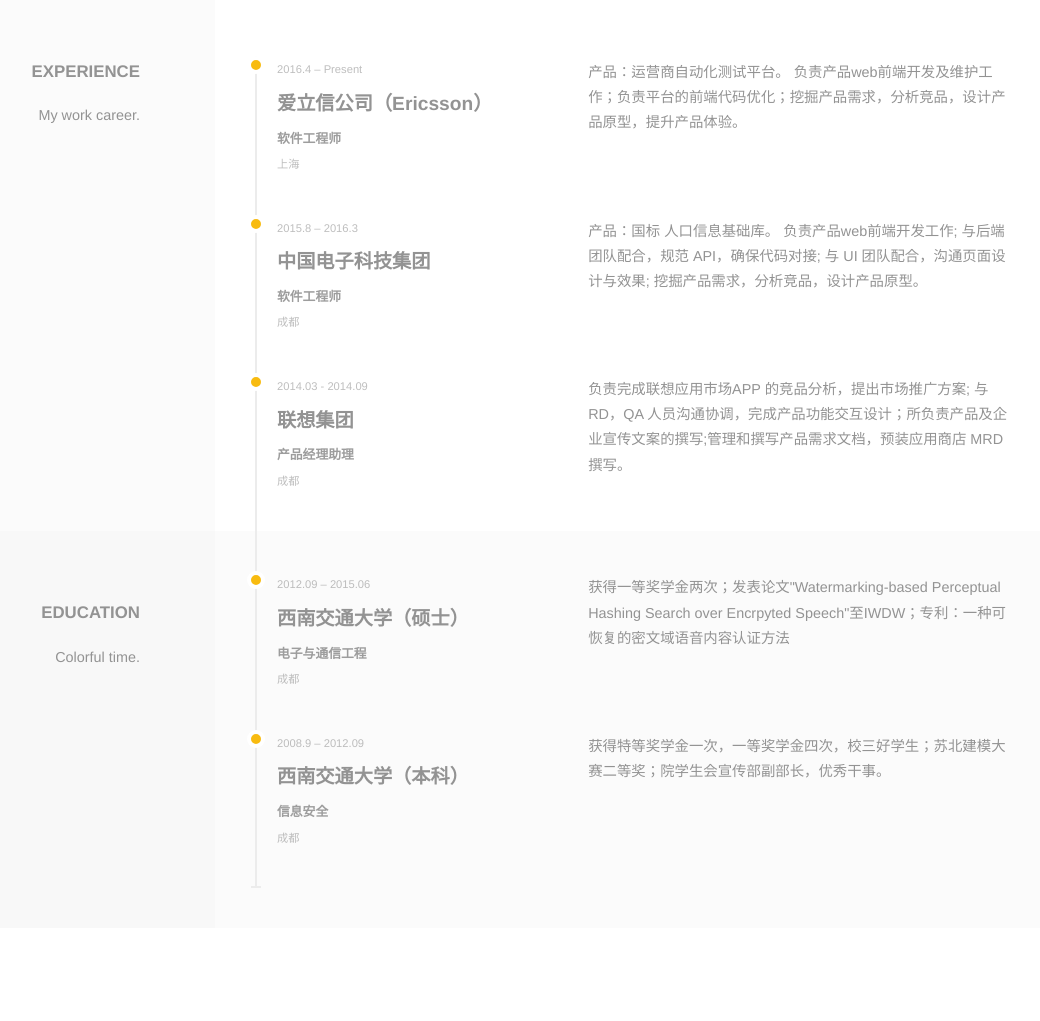
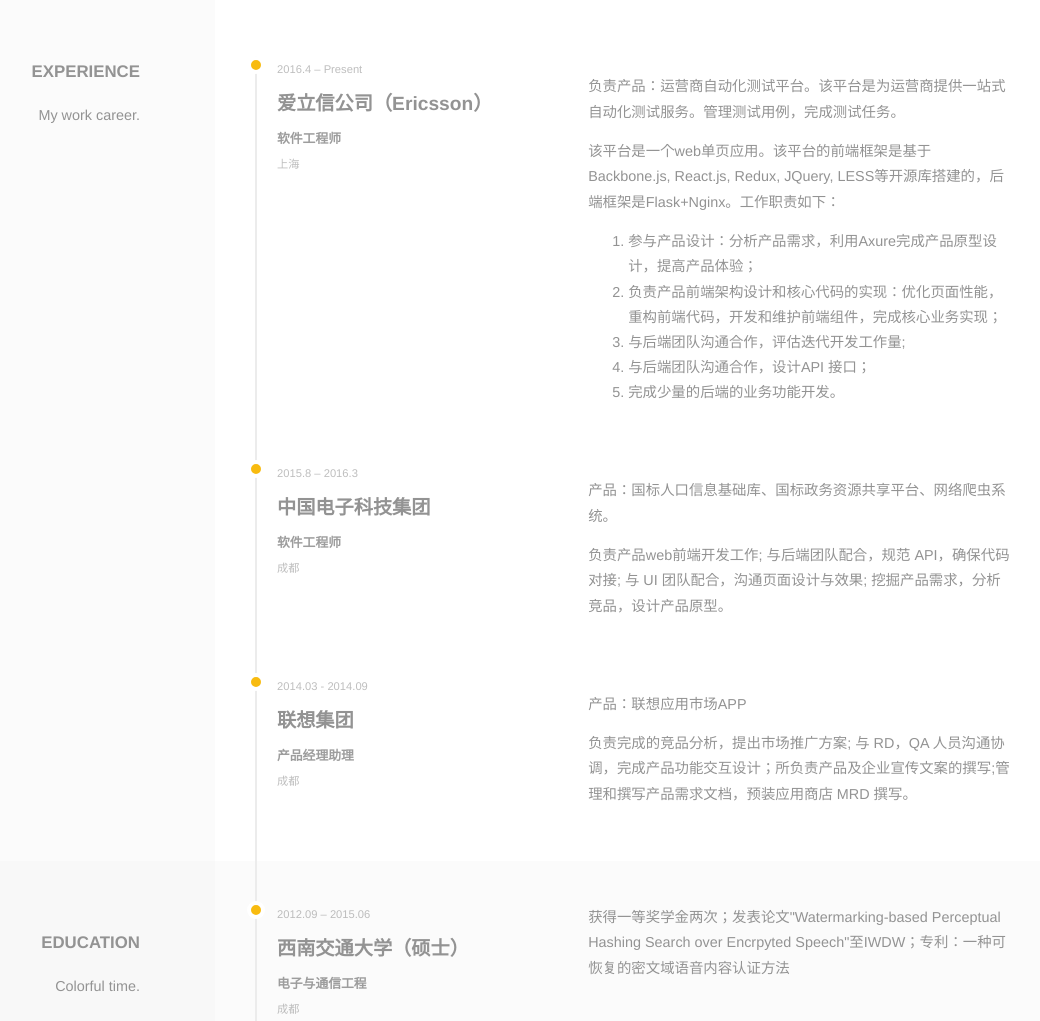
Before and after one commit to Jennifer1989/resume, a plain HTML site: page index.html in a window 1280 px wide. Shown: the part 1740-2761 px from the top of the page, without its empty margins (185-1225 px from the left). Before the commit the page ends 2668 px from the top, so only its background shows below. Drawn offline with Linux system fonts and the light colour scheme.

Commit message:
add work career

```diff
--- a/index.html
+++ b/index.html
@@ -176,7 +176,15 @@
                         <div class="r-experience-location r-timeline-note">上海</div>
                     </div>
                     <div class="r-experience-description r-timeline-description">
-                        产品：运营商自动化测试平台。 负责产品web前端开发及维护工作；负责平台的前端代码优化；挖掘产品需求，分析竞品，设计产品原型，提升产品体验。
+                        <p>负责产品：运营商自动化测试平台。该平台是为运营商提供一站式自动化测试服务。管理测试用例，完成测试任务。</p>
+                        <p>该平台是一个web单页应用。该平台的前端框架是基于Backbone.js, React.js, Redux, JQuery, LESS等开源库搭建的，后端框架是Flask+Nginx。工作职责如下：</p>
+                        <ol>
+                            <li>参与产品设计：分析产品需求，利用Axure完成产品原型设计，提高产品体验；</li>
+                            <li>负责产品前端架构设计和核心代码的实现：优化页面性能，重构前端代码，开发和维护前端组件，完成核心业务实现；</li>
+                            <li>与后端团队沟通合作，评估迭代开发工作量;</li>
+                            <li>与后端团队沟通合作，设计API 接口；</li>
+                            <li>完成少量的后端的业务功能开发。</li>
+                        </ol>
                     </div>
                 </div>
                 <div class="r-experience-block r-timeline-block">
@@ -188,7 +196,9 @@
                         <div class="r-experience-location r-timeline-note">成都</div>
                     </div>
                     <div class="r-experience-description r-timeline-description">
-                        产品：国标 人口信息基础库。 负责产品web前端开发工作; 与后端团队配合，规范 API，确保代码对接; 与 UI 团队配合，沟通页面设计与效果; 挖掘产品需求，分析竞品，设计产品原型。</div>
+                        <p>产品：国标人口信息基础库、国标政务资源共享平台、网络爬虫系统。</p>
+                        <p>负责产品web前端开发工作; 与后端团队配合，规范 API，确保代码对接; 与 UI 团队配合，沟通页面设计与效果; 挖掘产品需求，分析竞品，设计产品原型。</p>
+                    </div>
                 </div>
                 <div class="r-experience-block r-timeline-block">
                     <div class="r-experience-title r-timeline-title">
@@ -198,7 +208,10 @@
                         <h5 class="r-experience-position r-timeline-big_note">产品经理助理</h5>
                         <div class="r-experience-location r-timeline-note">成都</div>
                     </div>
-                    <div class="r-experience-description r-timeline-description">负责完成联想应用市场APP 的竞品分析，提出市场推广方案; 与 RD，QA 人员沟通协调，完成产品功能交互设计；所负责产品及企业宣传文案的撰写;管理和撰写产品需求文档，预装应用商店 MRD 撰写。</div>
+                    <div class="r-experience-description r-timeline-description">
+                        <p>产品：联想应用市场APP </p>
+                        <p>负责完成的竞品分析，提出市场推广方案; 与 RD，QA 人员沟通协调，完成产品功能交互设计；所负责产品及企业宣传文案的撰写;管理和撰写产品需求文档，预装应用商店 MRD 撰写。</p>
+                    </div>
                 </div>
             </div>
         </section>
```
